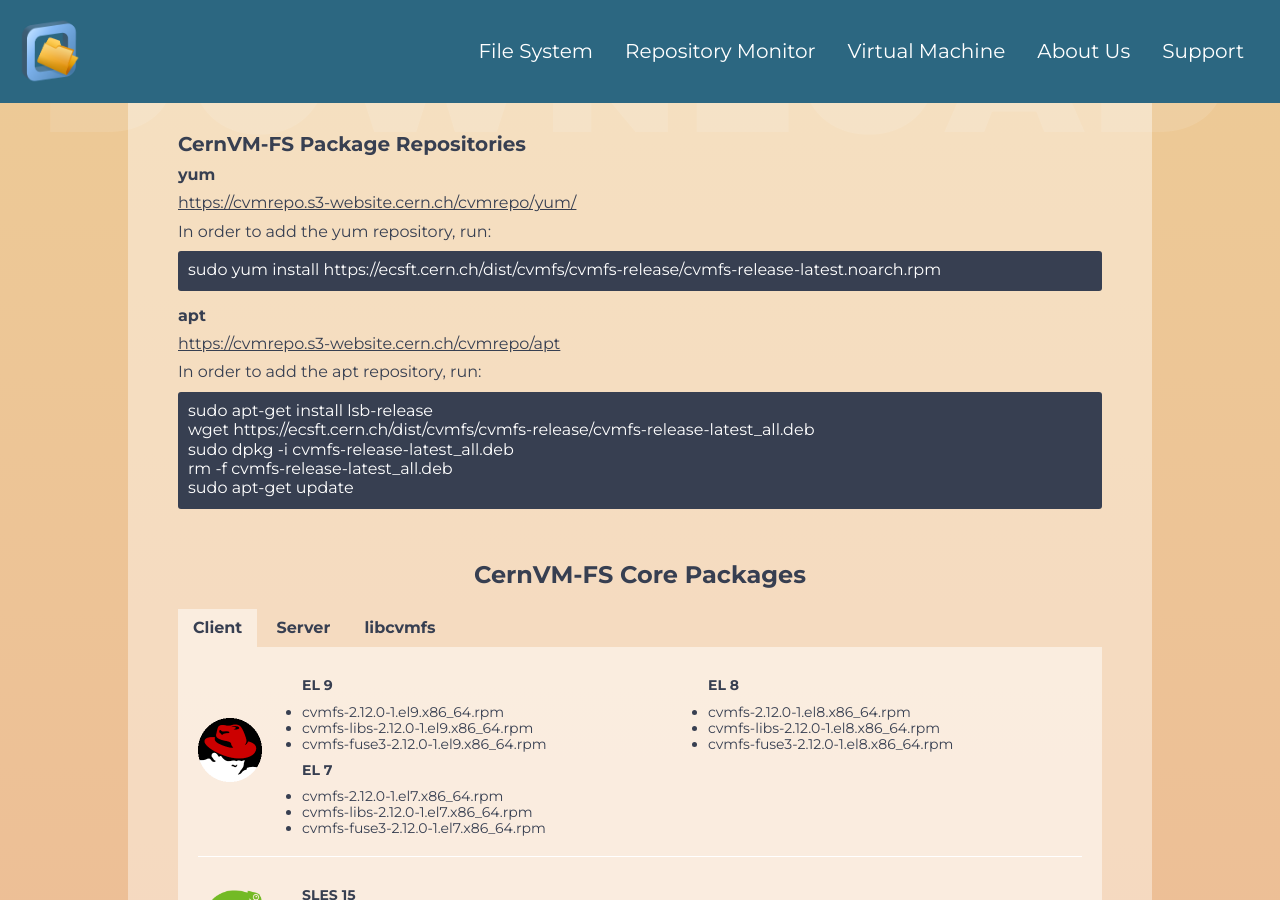
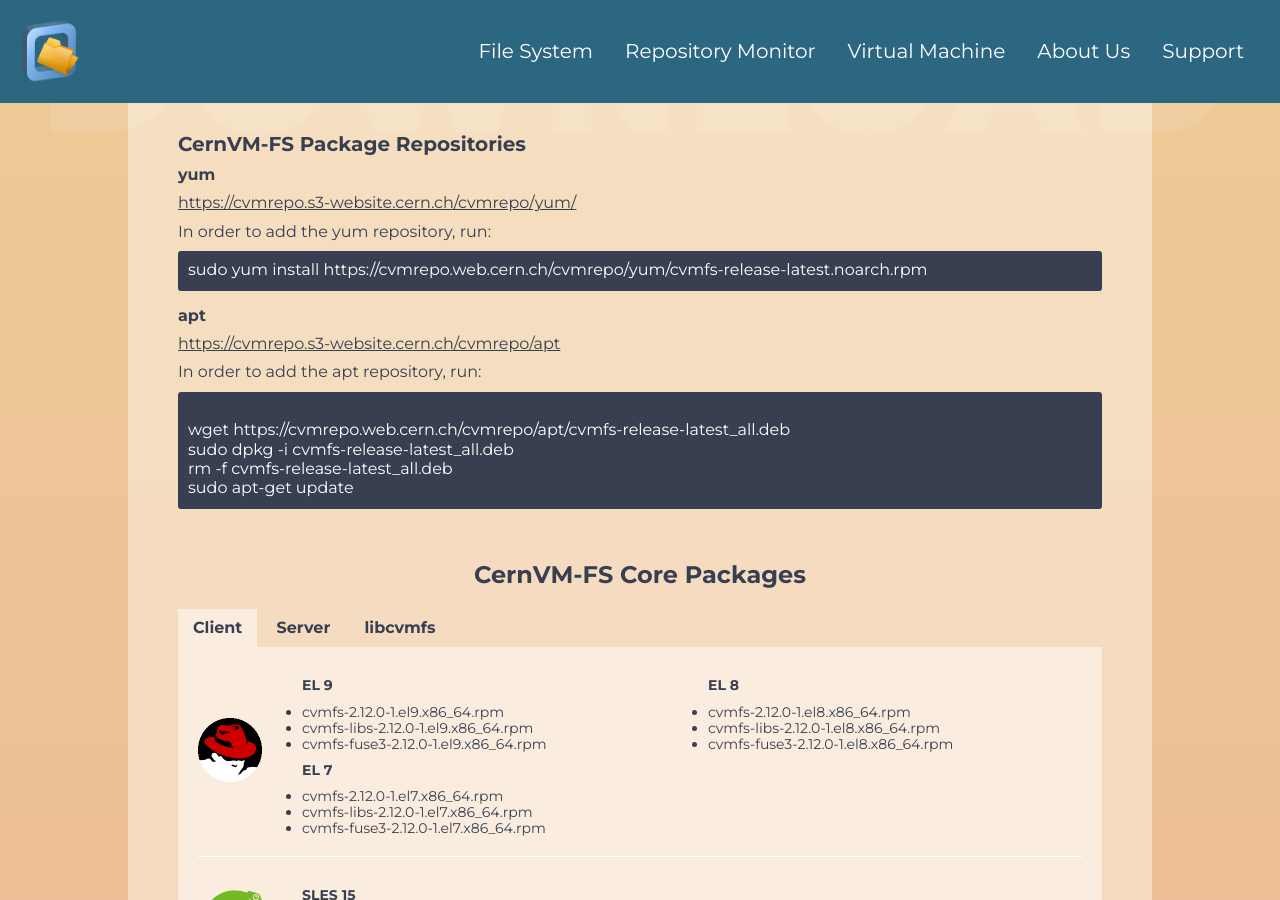
Before and after one commit to cernvm/web-cvmfs, a Jekyll site: the page built from index.html, in a window 1280 px wide and 900 px high, scrolled down 1166 px. Built offline with Jekyll 4.4.1, drawn with Linux system fonts in a browser that asks for light colours.

Commit message:
update link to cvmfs-release package, deb no longer needs lsb-release

```diff
--- a/_includes/download.html
+++ b/_includes/download.html
@@ -7,14 +7,14 @@
 		<a href="https://cvmrepo.s3-website.cern.ch/cvmrepo/yum" target="_blank">https://cvmrepo.s3-website.cern.ch/cvmrepo/yum/</a>
 
 		<p>In order to add the yum repository, run: </p>
-		<pre><code>sudo yum install https://ecsft.cern.ch/dist/cvmfs/cvmfs-release/cvmfs-release-latest.noarch.rpm</code></pre>
+		<pre><code>sudo yum install https://cvmrepo.web.cern.ch/cvmrepo/yum/cvmfs-release-latest.noarch.rpm</code></pre>
 
 		<p><strong>apt</strong></p>
 		<a href="https://cvmrepo.s3-website.cern.ch/cvmrepo/apt" target="_blank">https://cvmrepo.s3-website.cern.ch/cvmrepo/apt</a>
 
 		<p>In order to add the apt repository, run: </p>
-		<pre><code>sudo apt-get install lsb-release
-wget https://ecsft.cern.ch/dist/cvmfs/cvmfs-release/cvmfs-release-latest_all.deb
+		<pre><code>
+wget https://cvmrepo.web.cern.ch/cvmrepo/apt/cvmfs-release-latest_all.deb
 sudo dpkg -i cvmfs-release-latest_all.deb
 rm -f cvmfs-release-latest_all.deb
 sudo apt-get update</code></pre>
```
